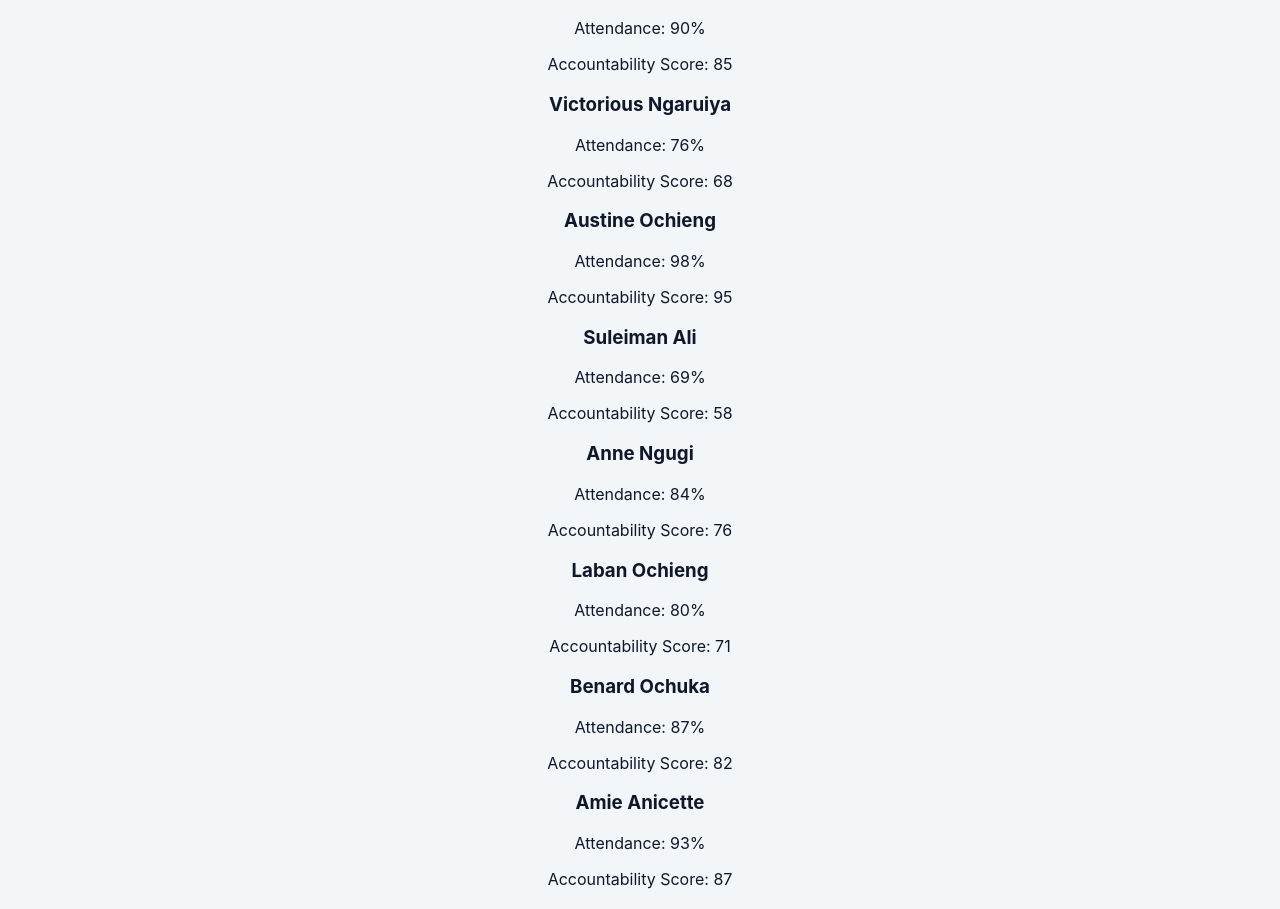
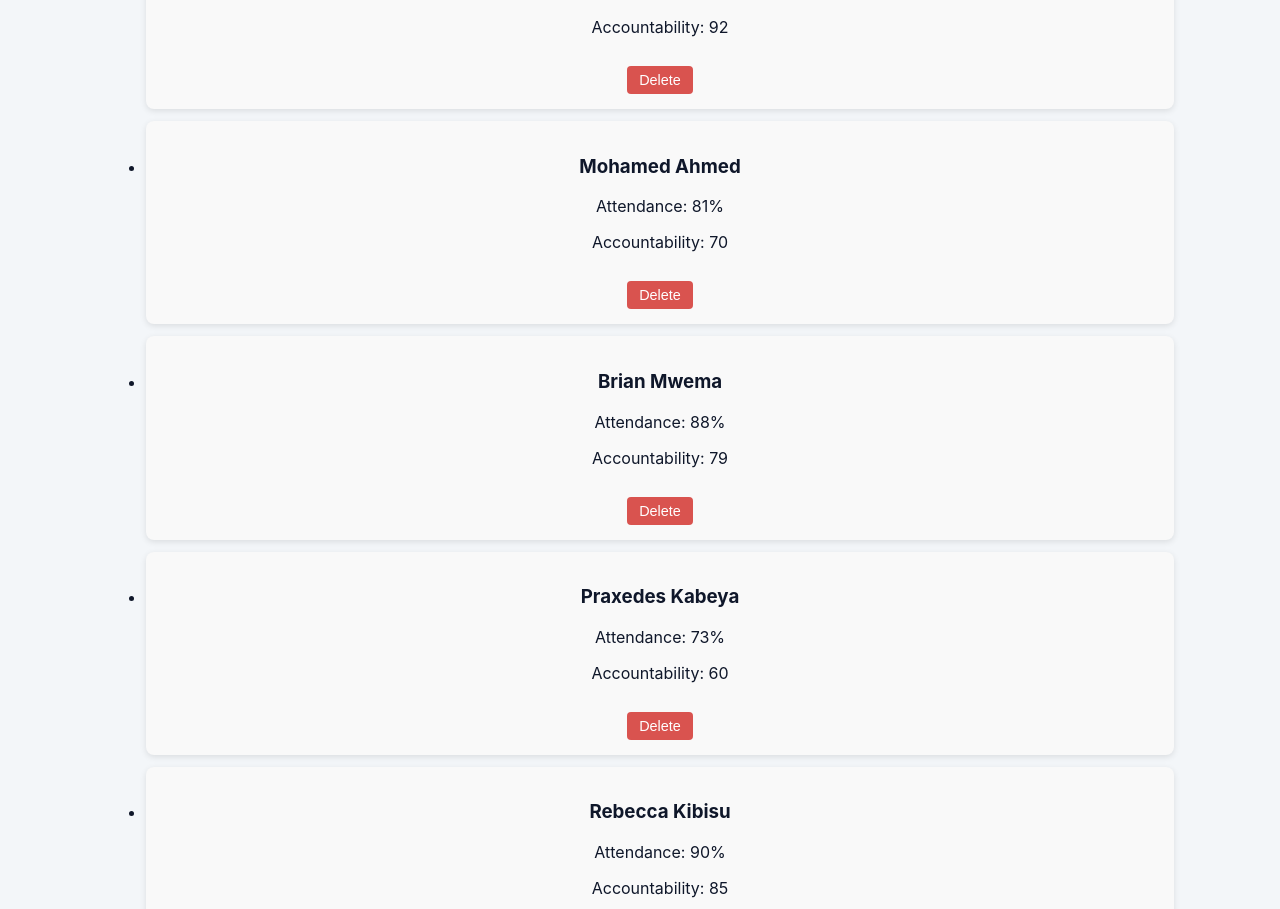
Before and after one commit to d-odhiambo/student-success-tracker-app, a React (Vite) app: page /students in a window 1280 px wide. Shown: the part 1121-2030 px from the top of the page. Built offline with nearby package versions, Linux system fonts and the light colour scheme; data requests are answered from the project's data file.

Commit message:
Update AddStudentForm, StudentCard, StudentList and add Students.css for styling

```diff
--- a/backend/db.json
+++ b/backend/db.json
@@ -97,9 +97,10 @@
       "accountabilityScore": 87
     },
     {
-      "id": "1572",
-      "name": "Shillah Amenya",
-      "grade": "B+"
+      "id": "489d",
+      "name": "Brian Muena",
+      "attendancePercent": 72,
+      "accountabilityScore": 89
     }
   ],
   "assignments": [
--- a/src/Components/Students/AddStudentForm.jsx
+++ b/src/Components/Students/AddStudentForm.jsx
@@ -1,4 +1,5 @@
 import React, { useState } from "react";
+import "./Students.css";
 
 function AddStudentForm({ addStudent }) {
   const [name, setName] = useState("");
@@ -22,7 +23,7 @@ function AddStudentForm({ addStudent }) {
 
   return (
     <form onSubmit={handleSubmit}>
-      <h3>Add Student</h3>
+      {/* <h3>Add Student</h3> */}
       <input
         type="text"
         placeholder="Student Name"
@@ -37,7 +38,7 @@ function AddStudentForm({ addStudent }) {
       />
       <input
         type="number"
-        placeholder="Accountability Score"
+        placeholder="Accountability Score %"
         value={accountabilityScore}
         onChange={(e) => setAccountabilityScore(e.target.value)}
       />
--- a/src/Components/Students/StudentCard.jsx
+++ b/src/Components/Students/StudentCard.jsx
@@ -1,12 +1,19 @@
 import React from "react";
+import "./Students.css";
 
-function StudentCard({ student }) {
+function StudentCard({ student, onDelete }) {
   return (
-    <div className="student-card">
-      <h3>{student.name}</h3>
-      <p>Attendance: {student.attendancePercent}%</p>
-      <p>Accountability Score: {student.accountabilityScore}</p>
-    </div>
+    <li className="student-card">
+      <h3 className="student-name">{student.name}</h3>
+      <p className="student-details">Attendance: {student.attendancePercent}%</p>
+      <p className="student-details">Accountability: {student.accountabilityScore}</p>
+      <button
+        className="delete-btn"
+        onClick={() => onDelete(student)}
+      >
+        Delete
+      </button>
+    </li>
   );
 }
 
--- a/src/Components/Students/StudentList.jsx
+++ b/src/Components/Students/StudentList.jsx
@@ -1,16 +1,15 @@
 import React from "react";
 import StudentCard from "./StudentCard";
+import "./Students.css";
 
-function StudentList({ students }) {
-  if (!students || students.length === 0) {
-    return <p>No students found.</p>;
-  }
-
+function StudentList({ students, onDelete }) {
   return (
-    <div>
-      {students.map((student) => (
-        <StudentCard key={student.id} student={student} />
-      ))}
+    <div className="students-container">
+      <ul className="students-list">
+        {students.map((student, index) => (
+          <StudentCard key={index} student={student} onDelete={onDelete} />
+        ))}
+      </ul>
     </div>
   );
 }
--- /dev/null
+++ b/src/Components/Students/Students.css
@@ -0,0 +1,72 @@
+.students-page {
+  max-width: 800px;
+  margin: 20px auto;
+  padding: 20px;
+  font-family: Arial, sans-serif;
+}
+
+.student-list {
+  list-style: none;
+  padding: 0;
+  text-align: left; /* force left alignment */
+}
+
+
+
+form {
+  display: flex;
+  gap: 10px;
+  margin-bottom: 20px;
+}
+
+form input {
+  padding: 8px;
+  border: 1px solid #ccc;
+  border-radius: 6px;
+}
+
+form button {
+  background-color: #3498db;
+  color: white;
+  border: none;
+  padding: 8px 16px;
+  border-radius: 6px;
+  cursor: pointer;
+}
+
+form button:hover {
+  background-color: #2980b9;
+}
+
+.student-list {
+  list-style: none;
+  padding: 0;
+}
+
+.student-card {
+  background: #f9f9f9;
+  padding: 15px;
+  margin-bottom: 12px;
+  border-radius: 8px;
+  box-shadow: 0px 2px 6px rgba(0, 0, 0, 0.1);
+}
+
+.student-card h4 {
+  margin: 0 0 8px;
+  color: #34495e;
+}
+.delete-btn {
+  background: #ff4d4d;
+  color: white;
+  border: none;
+  padding: 0.5rem 1rem;
+  border-radius: 6px;
+  margin-top: 0.8rem;
+  cursor: pointer;
+  font-size: 0.9rem;
+  transition: background 0.2s ease;
+}
+
+.delete-btn:hover {
+  background: #cc0000;
+}
```
